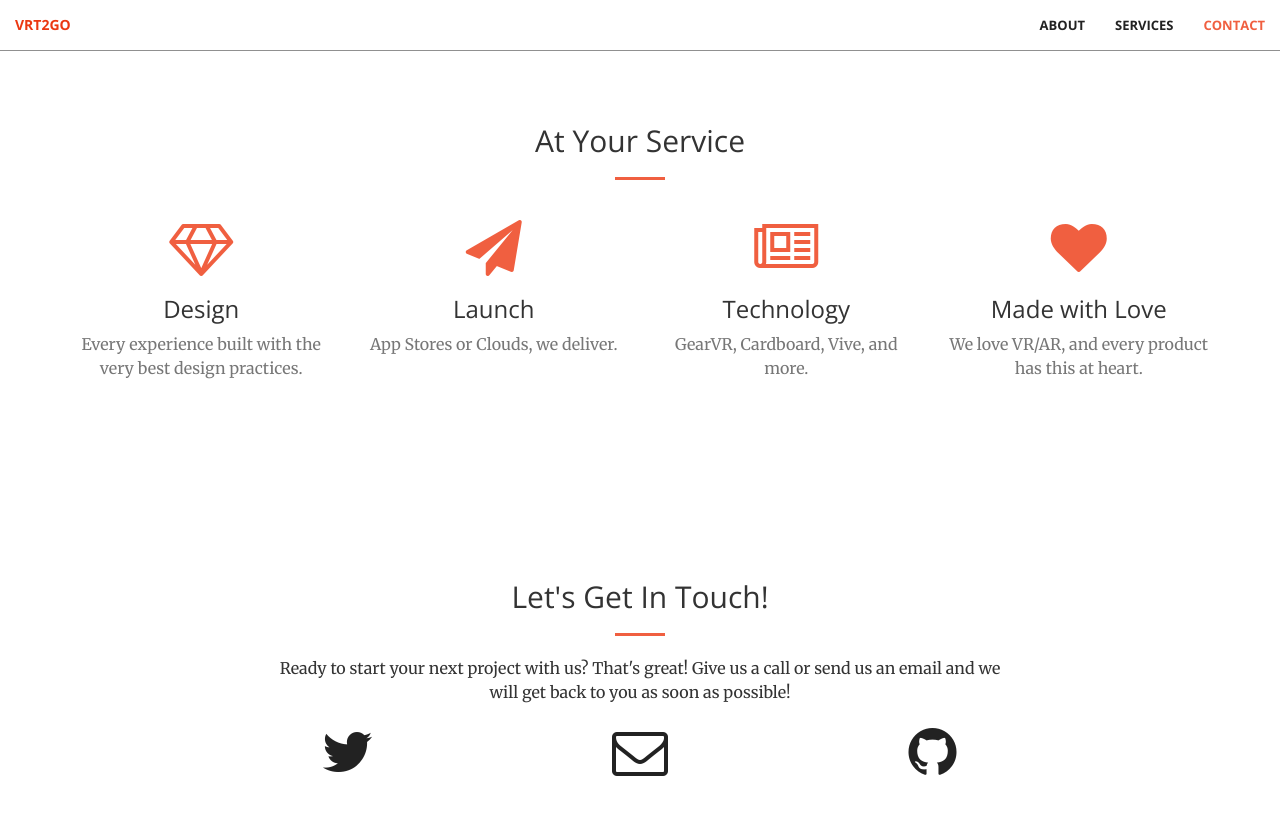
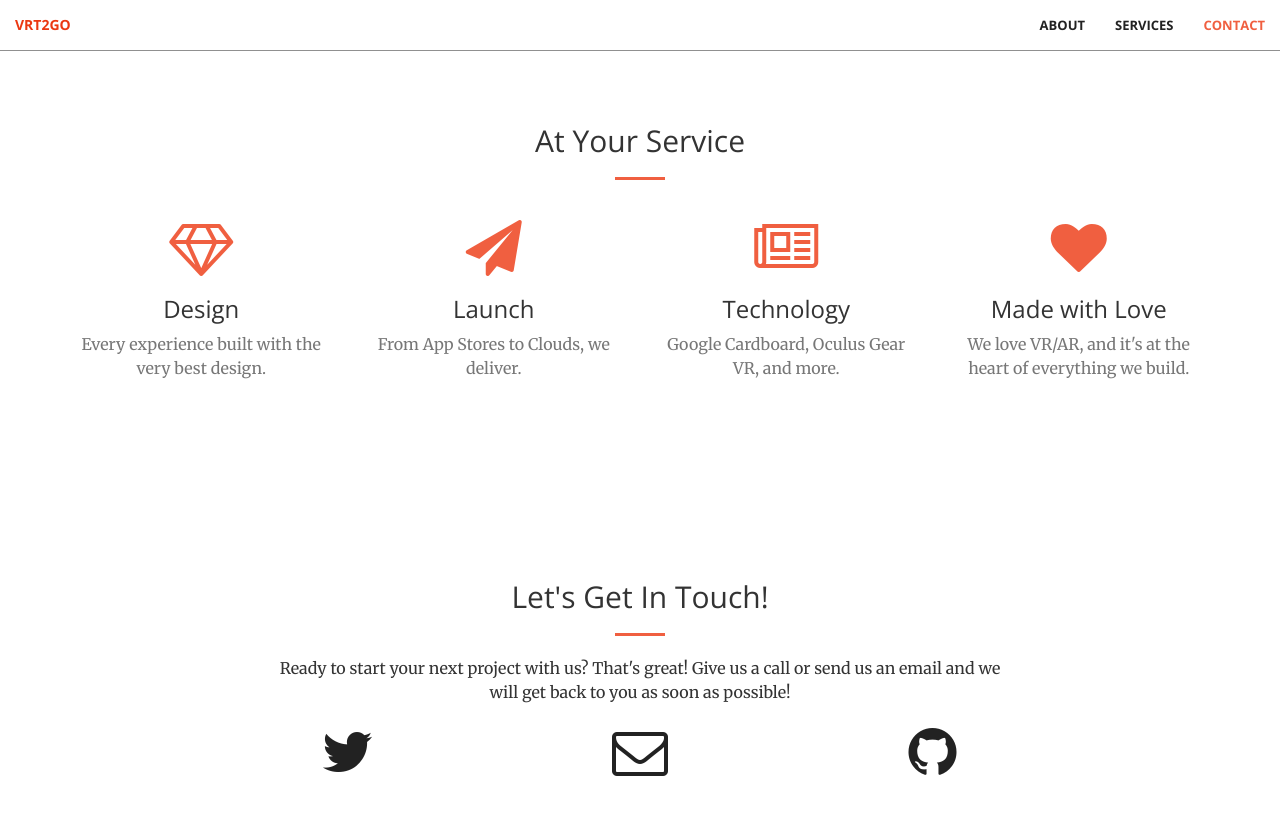
Before and after one commit to VRT2Go/vrt2go.github.io, a Jekyll site: the page built from index.html, in a window 1280 px wide and 900 px high, scrolled down 1318 px. Shown: the top 815 px of the window. Built offline with Jekyll 4.4.1, drawn with Linux system fonts in a browser that asks for light colours.

Commit message:
text edits
additional edits to services section

```diff
--- a/_includes/services.html
+++ b/_includes/services.html
@@ -13,28 +13,28 @@
                 <div class="service-box">
                     <i class="fa fa-4x fa-diamond wow bounceIn text-primary"></i>
                     <h3>Design</h3>
-                    <p class="text-muted">Every experience built with the very best design practices.</p>
+                    <p class="text-muted">Every experience built with the very best design.</p>
                 </div>
             </div>
             <div class="col-lg-3 col-md-6 text-center">
                 <div class="service-box">
                     <i class="fa fa-4x fa-paper-plane wow bounceIn text-primary" data-wow-delay=".1s"></i>
                     <h3>Launch</h3>
-                    <p class="text-muted">App Stores or Clouds, we deliver.</p>
+                    <p class="text-muted">From App Stores to Clouds, we deliver.</p>
                 </div>
             </div>
             <div class="col-lg-3 col-md-6 text-center">
                 <div class="service-box">
                     <i class="fa fa-4x fa-newspaper-o wow bounceIn text-primary" data-wow-delay=".2s"></i>
                     <h3>Technology</h3>
-                    <p class="text-muted">GearVR, Cardboard, Vive, and more.</p>
+                    <p class="text-muted">Google Cardboard, Oculus Gear VR, and more.</p>
                 </div>
             </div>
             <div class="col-lg-3 col-md-6 text-center">
                 <div class="service-box">
                     <i class="fa fa-4x fa-heart wow bounceIn text-primary" data-wow-delay=".3s"></i>
                     <h3>Made with Love</h3>
-                    <p class="text-muted">We love VR/AR, and every product has this at heart.</p>
+                    <p class="text-muted">We love VR/AR, and it's at the heart of everything we build.</p>
                 </div>
             </div>
         </div>
```
